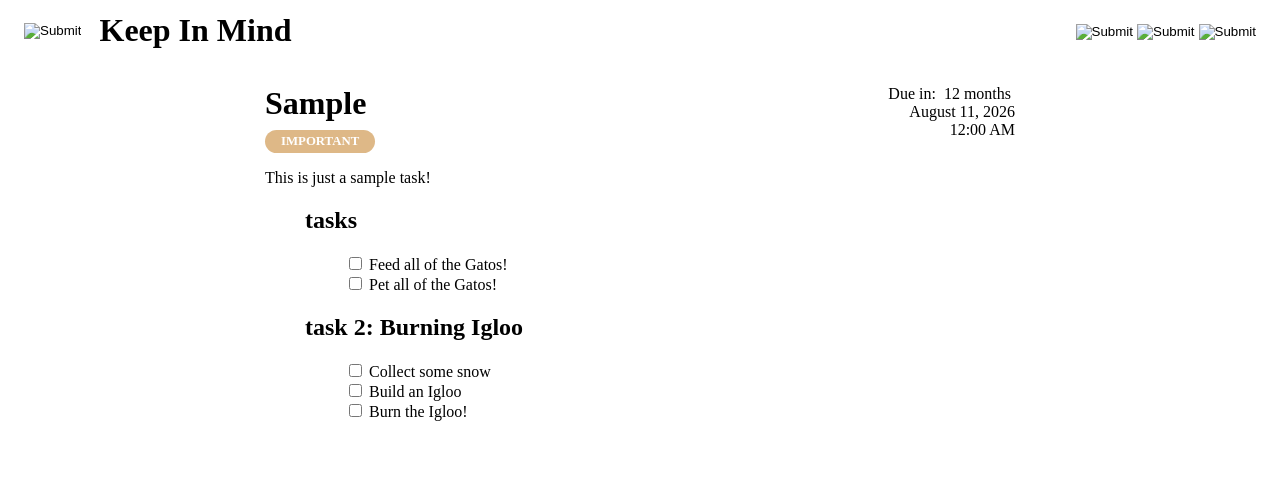
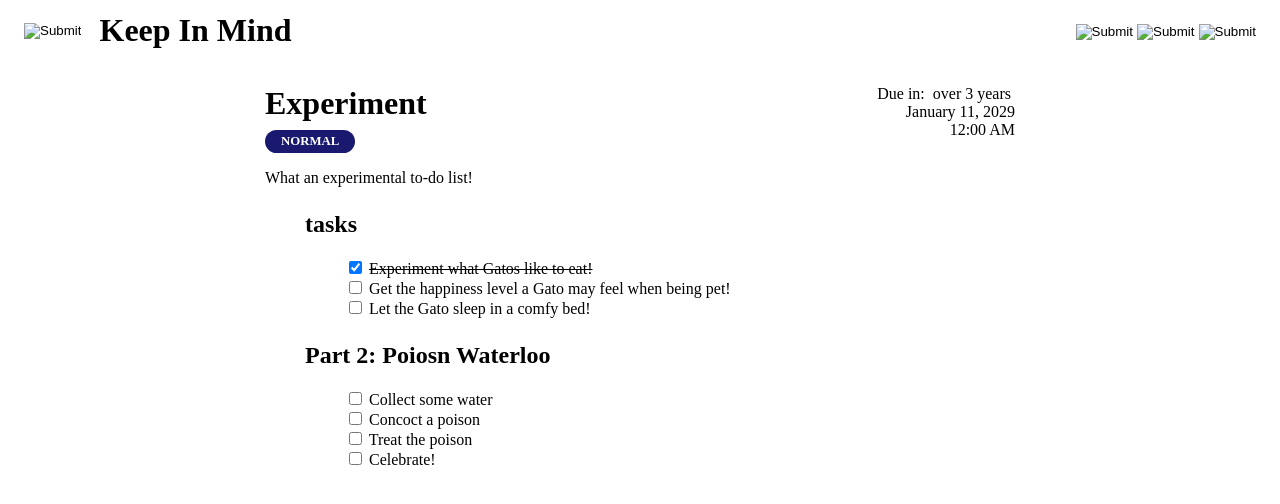
Before and after one commit to AidanPaoloBelmonte/todo-list, a website built with webpack: page src/index.html in a window 1280 px wide. Built offline with nearby package versions, Linux system fonts and the light colour scheme.

Commit message:
Added JSON Parse support for tasklists, allowing an instance to be created from JSON

```diff
--- a/src/scripts/display.js
+++ b/src/scripts/display.js
@@ -16,7 +16,6 @@ const taskTemplate = document.querySelector("#task-template");
 
 function generateTaskListDisplay(taskList) {
   if ((!taskList) instanceof TaskList) {
-    console.log("Not a TaskList!");
     return -1;
   }
 
--- a/src/scripts/index.js
+++ b/src/scripts/index.js
@@ -7,6 +7,8 @@ if (module.hot) {
     console.log("Module updated!");
   });
 }
+
+localStorage.clear();
 
 import "../styles/style.css";
 
@@ -43,5 +45,9 @@ taskList2.addTask(1, "Treat the poison");
 taskList2.addTask(1, "Celebrate!");
 
 taskList2.toggleTaskCheck(0, 0);
+taskList2.save();
 
-generateTaskListDisplay(taskList);
+let taskListSave = JSON.parse(localStorage[Object.keys(localStorage)[0]]);
+
+let loadedTaskList = new TaskList(taskListSave);
+generateTaskListDisplay(loadedTaskList);
--- a/src/scripts/tasklist.js
+++ b/src/scripts/tasklist.js
@@ -41,19 +41,22 @@ class TaskList {
   #id = "";
 
   constructor(title, duedate, priority = 0, category = "") {
-    if (typeof title === "object") {
+    if (typeof title == "object") {
       if (Object.hasOwn(title, "title")) this.title = title.title;
       else return undefined;
       if (Object.hasOwn(title, "desc")) this.desc = title.desc;
       else return undefined;
-      if (Object.hasOwn(title, "priority")) this.desc = title.priority;
+      if (Object.hasOwn(title, "priority")) this.priority = title.priority;
       else return undefined;
       if (Object.hasOwn(title, "category")) this.category = title.category;
       else return undefined;
-      if (Object.hasOwn(title, "duedate")) this.title = title.duedate;
+      if (Object.hasOwn(title, "duedate"))
+        this.duedate = new Date(title.duedate);
       else return undefined;
       if (Object.hasOwn(title, "taskGroups"))
-        this.taskGroups = title.taskGroups;
+        this.taskGroups = title.taskGroups.map((group) =>
+          TaskGroup.parseJSON(group),
+        );
       else return undefined;
       if (Object.hasOwn(title, "id")) this.id = title.id;
       else return undefined;
@@ -71,6 +74,7 @@ class TaskList {
 
   toggleTaskCheck(group, index) {
     this.taskGroups[group].toggleTaskCheck(index);
+    this.save();
   }
 
   removeTask(group, index) {
@@ -128,6 +132,13 @@ class TaskGroup {
     this.title = title;
   }
 
+  static parseJSON(group) {
+    let g = new TaskGroup(group.title);
+
+    g.tasks = group.tasks.map((t) => Task.parseJSON(t));
+    return g;
+  }
+
   toggleTaskCheck(index) {
     this.tasks[index].toggleCheck();
   }
@@ -153,6 +164,15 @@ class Task {
     this.desc = desc;
   }
 
+  static parseJSON(task) {
+    let t = new Task(task.desc);
+    if (task.isFinished) {
+      t.toggleCheck();
+    }
+
+    return t;
+  }
+
   toggleCheck() {
     this.isFinished = !this.isFinished;
   }
--- a/src/styles/style.css
+++ b/src/styles/style.css
@@ -149,6 +149,10 @@ body {
     margin-left: 40px;
 }
 
+.task-group {
+    margin-top: 24px;
+}
+
 .task-check:checked + span,
 .finished {
     text-decoration: line-through;
```
